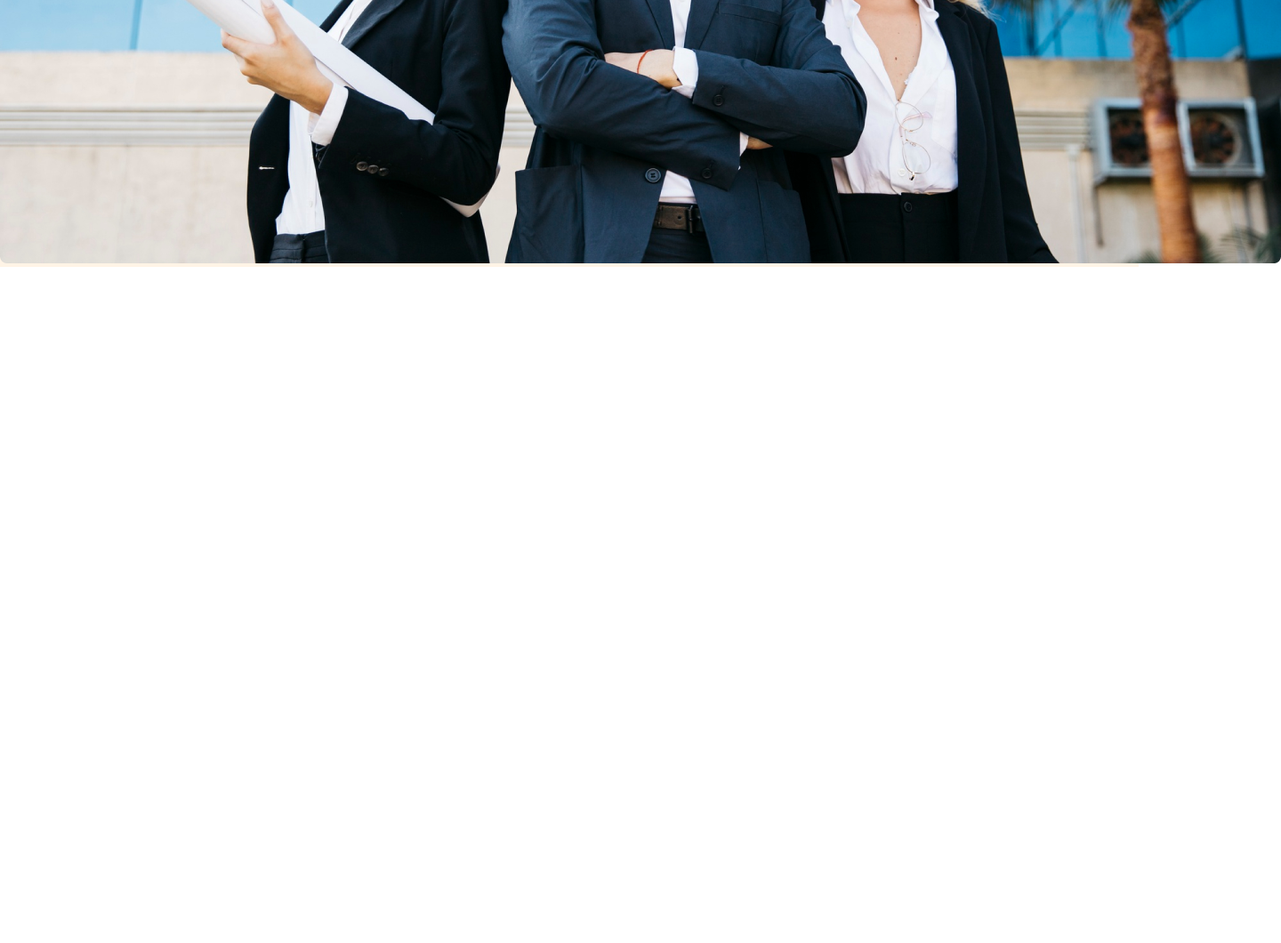
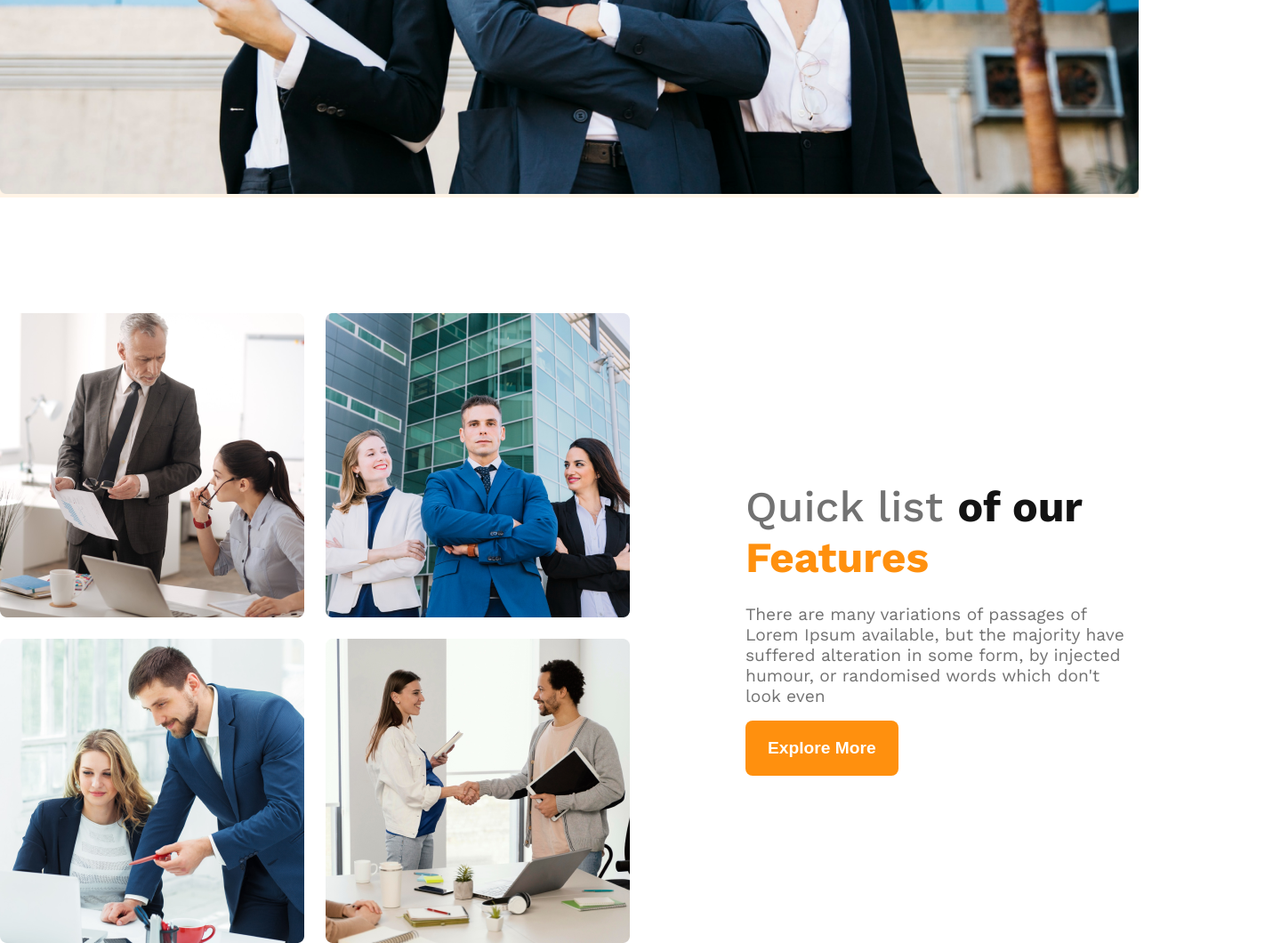
Before and after one commit to tanjil37/g3-architects, a plain HTML site: page index.html in a window 1280 px wide. Shown: the part 929-1989 px from the top of the page at 89% size, 1440 px wide, since content can reach past the window. Before the commit the page ends 1229 px from the top, so only its background shows below. Drawn offline with nearby package versions, Linux system fonts and the light colour scheme.

Commit message:
our feature container section compleate and responsive compleate

```diff
--- a/index.html
+++ b/index.html
@@ -20,20 +20,44 @@
 
       <div class="banner">
         <div class="banner-content text-center">
-          <h2 class="banner-title text-black">Brand New <br> Group of Architects</h2>
+          <h2 class="banner-title text-black">
+            Brand New <br />
+            Group of Architects
+          </h2>
           <p class="banner-description primary-description">
             There are many variations of passages of Lorem Ipsum available, but
-            the majority have suffered alteration in <br> some form, by injected
-            humour, or randomised words which don't look even
+            the majority have suffered alteration in <br />
+            some form, by injected humour, or randomised words which don't look
+            even
           </p>
           <button class="btn-primary btn-banner">Explore More</button>
-
         </div>
-         <img src="images/banner.png" alt="" />
+        <img class="banner-img" src="images/banner.png" alt="" />
       </div>
     </header>
 
-    <main></main>
+    <main>
+      <!-- Teams section Start  -->
+      <section class="teams display-flex">
+        <div class="team-img-container">
+          <img src="images/team1.png" alt="">
+          <img src="images/team2.png" alt="">
+          <img src="images/team3.png" alt="">
+          <img src="images/team4.png" alt="">
+        </div>
+        <div class="feature-container">
+          <div class="feature-title">
+            <span class="text-light-gray quick-list">Quick list</span> <span class="text-black of-our">of our</span> <span class="text-primary feature">Features</span>
+          </div>
+          <div class="feature-description text-light-gray">
+            There are many variations of passages of Lorem Ipsum available, but
+            the majority have suffered alteration in some form, by injected
+            humour, or randomised words which don't look even
+          </div>
+          <button class="btn-primary">Explore More</button>
+        </div>
+      </section>
+    </main>
     <footer></footer>
   </body>
 </html>
--- a/style/style.css
+++ b/style/style.css
@@ -115,3 +115,65 @@ main > section {
 .banner-content {
   margin-top: 120px;
 }
+.banner-img {
+  width: 100%;
+}
+/* Teams section Start */
+
+.teams {
+  align-items: center;
+}
+.team-img-container {
+  display: grid;
+  grid-template-columns: repeat(2, 1fr);
+  gap: 24px;
+}
+
+.feature-container {
+  margin-left: 130px;
+  max-width: 530px;
+}
+.feature-title {
+  font-size: 3rem;
+  margin-bottom: 24px;
+}
+.of-our,
+.feature {
+  font-weight: 700;
+}
+.quick-list {
+  font-weight: 500;
+}
+
+.feature-description {
+  font-size: 1.2rem;
+  margin-bottom: 16px;
+}
+
+/* Responsive Meadia Quarey */
+@media screen and (max-width: 576px) {
+  .navbar,
+  .nav-links,
+  .teams {
+    flex-direction: column;
+  }
+  .team-img-container {
+    grid-template-columns: repeat(1, 1fr);
+  }
+  .feature-container {
+    margin-top: 40px;
+    margin-left: 20px;
+  }
+}
+
+/* Medium Device  */
+
+@media screen and (min-width: 576px) and (max-width: 992px) {
+  .teams{
+    flex-direction: column;
+  }
+  .feature-container {
+    margin: 50px auto;
+  }
+
+}
```
